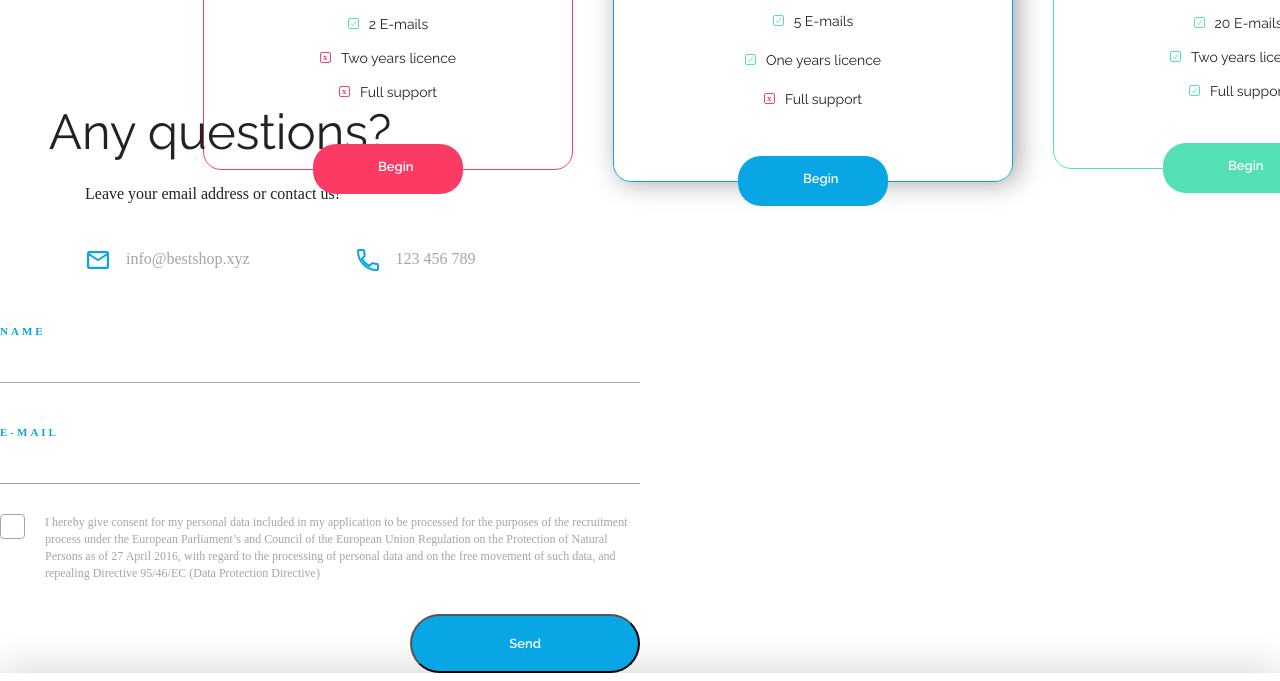
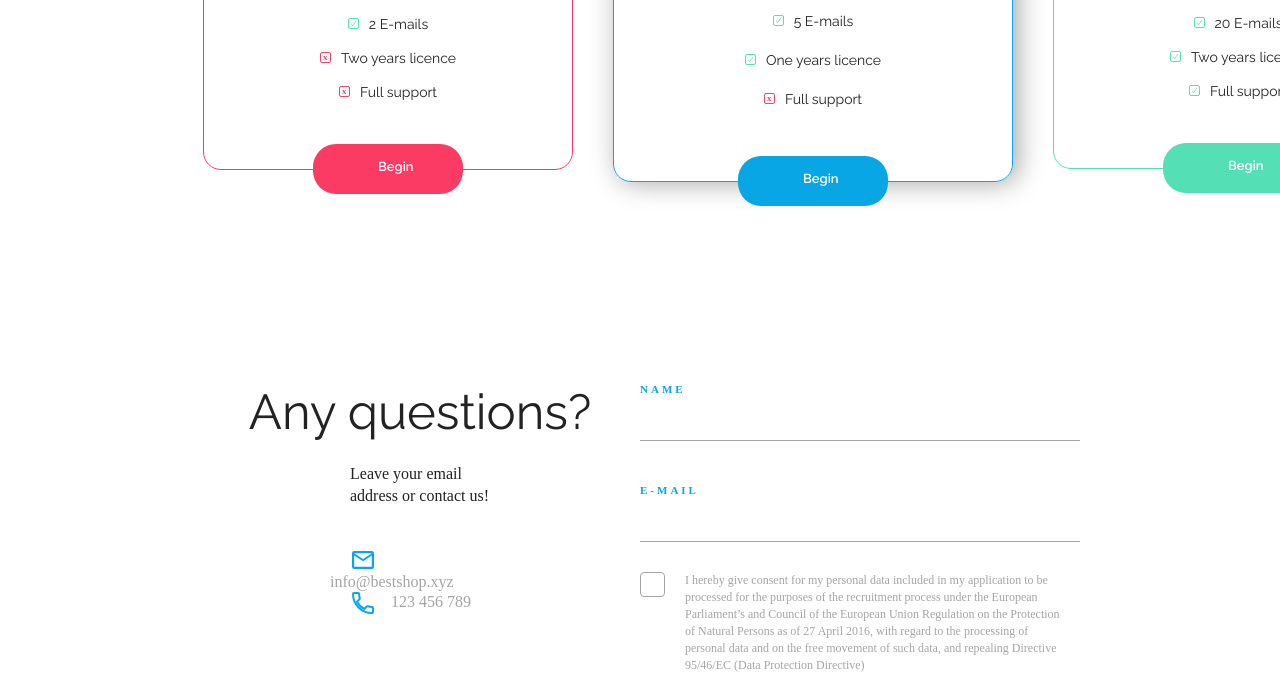
Before and after one commit to M-Kra/Warsztat_Best_Shop, a plain HTML site: page index.html in a window 1280 px wide. Shown: the part 3141-3822 px from the top of the page. Drawn offline with nearby package versions, Linux system fonts and the light colour scheme.

Commit message:
Poprawki cz.1

```diff
--- a/css/style.css
+++ b/css/style.css
@@ -1,10 +1,10 @@
-*{
+* {
     font-family: 'Raleway', sans-serif;
     box-sizing: border-box;
 }
 
 :root {
-    --color-main: #F7F7F7;
+    --color-main: rgba(208, 57, 92, 0.95);
     --color-main-shadow: #07ACE629 5px 10px 14px;
     --color-white: #FFFFFF;
     --color-blue: #08A6E4;
@@ -66,21 +66,25 @@
 
 .menu_link:hover {
     color: var(--color-black);
-    border-color: var(--color-main);
+    border-color: var(--color-blue);
 }
+
 .hero {
     display: flex;
     flex-direction: column;
     align-items: center;
 }
+
 .opening {
     margin-top: 130px;
     text-align: center;
 }
+
 .opening_inside {
     font-family: var(--font-raleway);
     font-size: 49px;
 }
+
 .opening_inside_text {
     font-family: var(--font-raleway);
     margin: 20px 0 38px 0;
@@ -112,17 +116,20 @@
 .statistics {
     margin-top: 100px;
 }
+
 .statistics_container {
     max-width: 800px;
     margin: 100px auto 120px;
     display: flex;
     justify-content: space-between;
 }
+
 h2 {
     font-family: var(--font-raleway);
     font-size: 36px;
     text-align: center;
 }
+
 .statistics_single {
     max-width: 160px;
     display: flex;
@@ -132,15 +139,18 @@ h2 {
     text-align: center;
     font-family: var(--font-raleway);
 }
+
 .statistics_circle {
     border-radius: 50%;
     width: 63px;
     height: 63px;
     position: relative;
 }
+
 .statistics_img {
     position: absolute;
 }
+
 .statistics_single:nth-child(1) .statistics_circle {
     background-color: var(--color-red);
 }
@@ -167,6 +177,7 @@ h2 {
     top: 6px;
     left: 50%;
 }
+
 .statistics_number {
     font-size: 20px;
     font-weight: 800;
@@ -445,46 +456,47 @@ h2 {
     --accent-color: var(--color-green);
 }
 
+.contact_container {
+    display: flex;
+    padding-left: 200px;
+    padding-right: 200px;
+    margin-top: 200px;
+}
 
 .contact {
     padding: 80px 100px 100px;
     display: flex;
     justify-content: center;
-
 }
 
 .contact_column {
     width: 50%;
-    margin: 50px 0 0 0;
-
 }
 
 .contact_title {
     font-size: 49px;
     line-height: 59px;
-    margin: -180px 0 0 -200px;
-
 }
 
 .contact_instruction {
-    margin: 22px 0 42px 0;
+    padding-left: 150px;
+    padding-right: 150px;
+    margin: 22px 0 40px 0;
     font-size: 16px;
     line-height: 22px;
-    margin-left: 85px;
 }
 
 .contact_details {
-    display: flex;
-    justify-content: flex-start;
+    padding-left: 130px;
+    padding-right: 140px;
     color: var(--color-light-grey);
-    align-items: center;
 }
 
 .details_item {
     color: var(--color-light-grey);
     font-weight: 500;
     text-decoration: none;
-    margin-left: 85px;
+    margin-left: 20px;
 
 }
 
@@ -559,7 +571,7 @@ h2 {
     border-radius: 4px;
 }
 
-  .form_checkbox input:checked~.checkbox {
+.form_checkbox input:checked ~ .checkbox {
     background-image: url(../assets/checkmark.svg);
     background-position: center;
     background-size: 50%;
@@ -581,9 +593,9 @@ h2 {
     margin-top: 20px;
     border-radius: 35px;
     background-color: var(--color-blue);
+    margin-bottom: 50px;
 
 }
-
 
 
 .footer {
```
Lines whose indentation alone changed are shown as unchanged.
